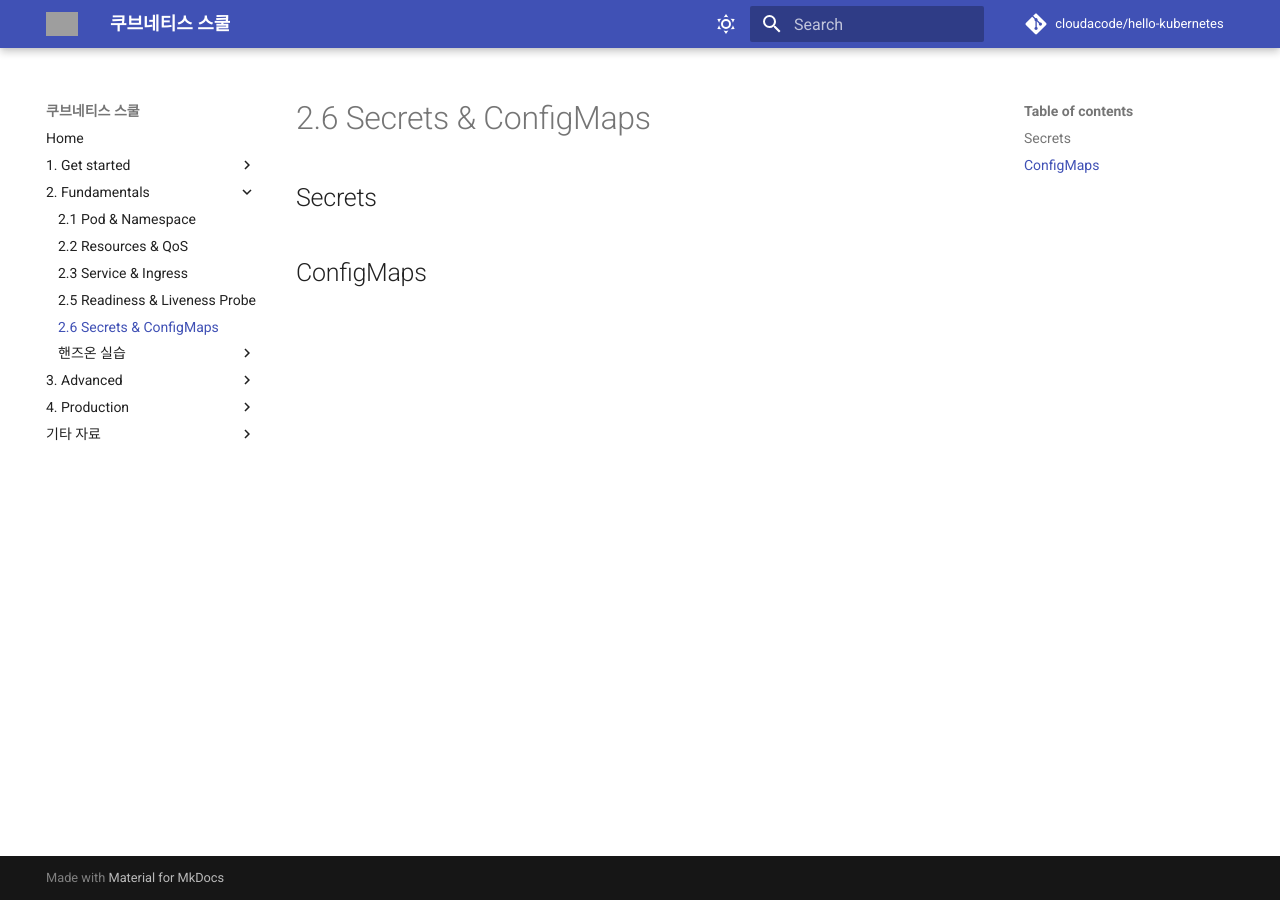
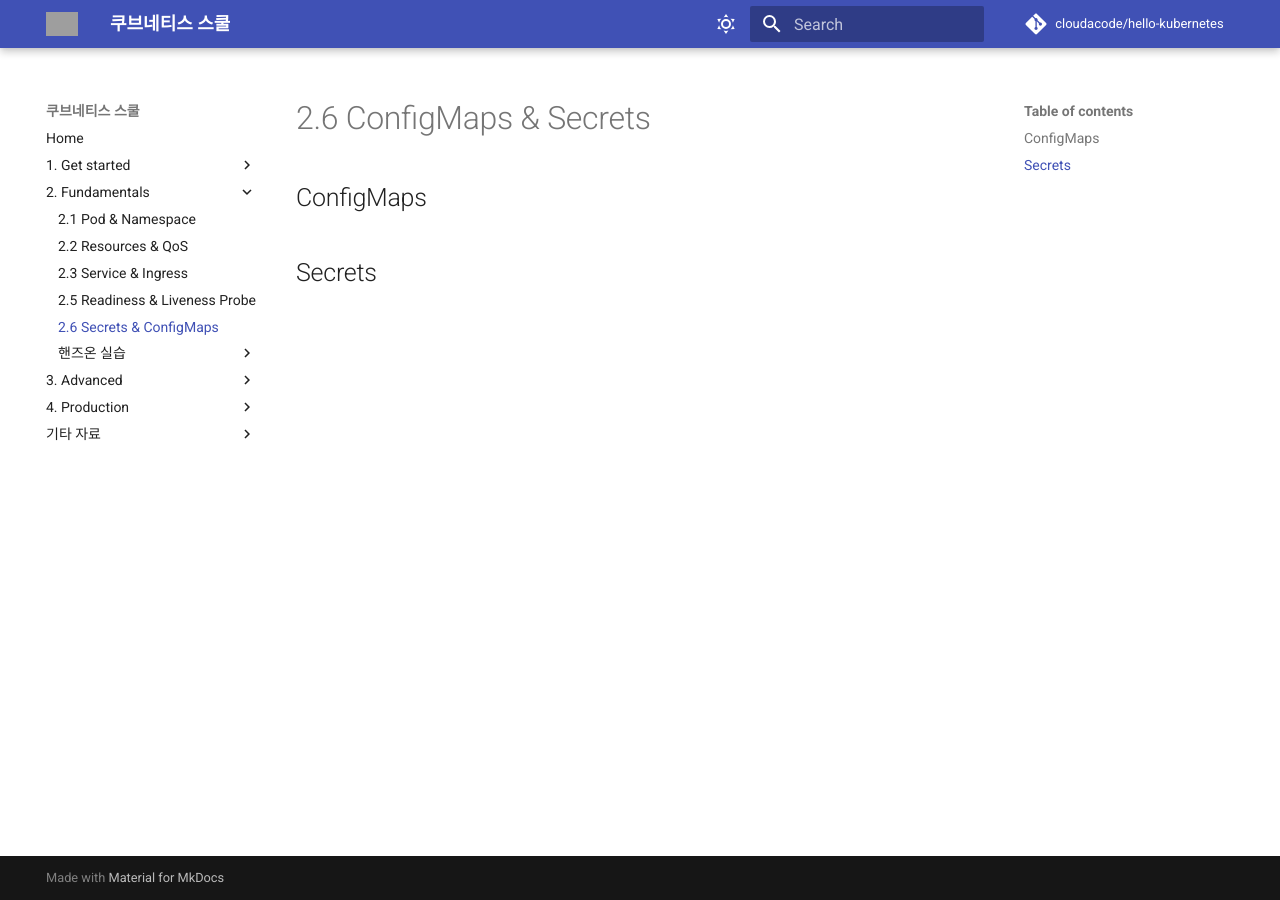
Before and after one commit to cloudacode/hello-kubernetes, an MkDocs documentation site: the page built from docs/hello-kubernetes/section02/configmaps-secrets.md, in a window 1280 px wide. Built offline with MkDocs 1.6.1 and Material for MkDocs 9.7.7, drawn with Linux system fonts in a browser that asks for light colours; comment, search, counter and statistics services are not loaded; grey boxes are pictures that could not be loaded.

Commit message:
Refactoring - Change file name.

```diff
--- a/docs/hello-kubernetes/section02/secrets-configmap.md
+++ b/docs/hello-kubernetes/section02/configmaps-secrets.md
@@ -4,8 +4,8 @@ description:
 image: https://raw.githubusercontent.com/cloudacode/hello-kubernetes/main/docs/assets/kubernetes-school.png
 ---
 
-# 2.6 Secrets & ConfigMaps
+# 2.6 ConfigMaps & Secrets
+
+## ConfigMaps
 
 ## Secrets
-
-## ConfigMaps
--- a/mkdocs.yml
+++ b/mkdocs.yml
@@ -52,7 +52,7 @@ nav:
     - hello-kubernetes/section02/pod-requests-limits.md
     - hello-kubernetes/section02/service-ingress.md
     - hello-kubernetes/section02/readiness-liveness-probe.md
-    - hello-kubernetes/section02/secrets-configmap.md
+    - hello-kubernetes/section02/configmaps-secrets.md
     - 핸즈온 실습:
       - hello-kubernetes/section02/handson/s2-h1.md
       - hello-kubernetes/section02/handson/s2-h2.md
```
